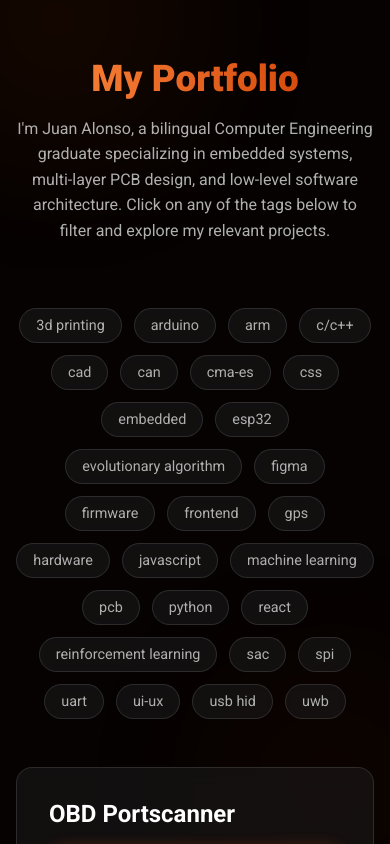
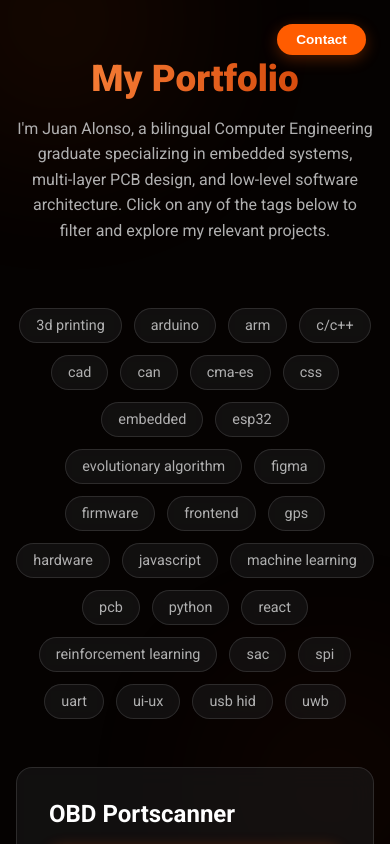
Before and after one commit to juanalonso278/portfolio, a React (Vite) app: page / in a window 390 px wide. Shown: the top 844 px of the page. Built offline with nearby package versions, Linux system fonts and the light colour scheme.

Commit message:
feat: added floating contact button that scrolls to footer

```diff
--- a/src/App.jsx
+++ b/src/App.jsx
@@ -4,7 +4,7 @@ import ProjectDetails from './ProjectDetails';
 import './index.css';
 
 const Footer = () => (
-  <footer className="footer">
+  <footer id="contact-footer" className="footer">
     <div className="footer-content">
       <p className="footer-text">Contact me via </p>
       <div className="social-links">
@@ -19,9 +19,14 @@ const Footer = () => (
 );
 
 function App() {
+  const scrollToFooter = () => {
+    document.getElementById('contact-footer')?.scrollIntoView({ behavior: 'smooth' });
+  };
+
   return (
     <HashRouter>
       <div className="app-container">
+        <button className="floating-contact-btn" onClick={scrollToFooter}>Contact</button>
         <div className="main-content">
           <Routes>
             <Route path="/" element={<Home />} />
--- a/src/index.css
+++ b/src/index.css
@@ -976,3 +976,36 @@ body::after {
   background-color: #fff;
   box-shadow: 0 0 8px rgba(255,255,255,0.8);
 }
+
+/* Floating Contact Button */
+.floating-contact-btn {
+  position: fixed;
+  top: 2rem;
+  right: 2rem;
+  z-index: 1000;
+  background: var(--accent);
+  color: white;
+  border: none;
+  padding: 0.6rem 1.4rem;
+  border-radius: 999px;
+  font-weight: 700;
+  font-size: 0.9rem;
+  cursor: pointer;
+  box-shadow: 0 4px 15px rgba(255, 92, 0, 0.3);
+  transition: all 0.2s ease;
+}
+
+.floating-contact-btn:hover {
+  transform: translateY(-2px);
+  box-shadow: 0 6px 20px rgba(255, 92, 0, 0.4);
+  background: #ff7522;
+}
+
+@media (max-width: 768px) {
+  .floating-contact-btn {
+    top: 1.5rem;
+    right: 1.5rem;
+    padding: 0.5rem 1.2rem;
+    font-size: 0.85rem;
+  }
+}
```
